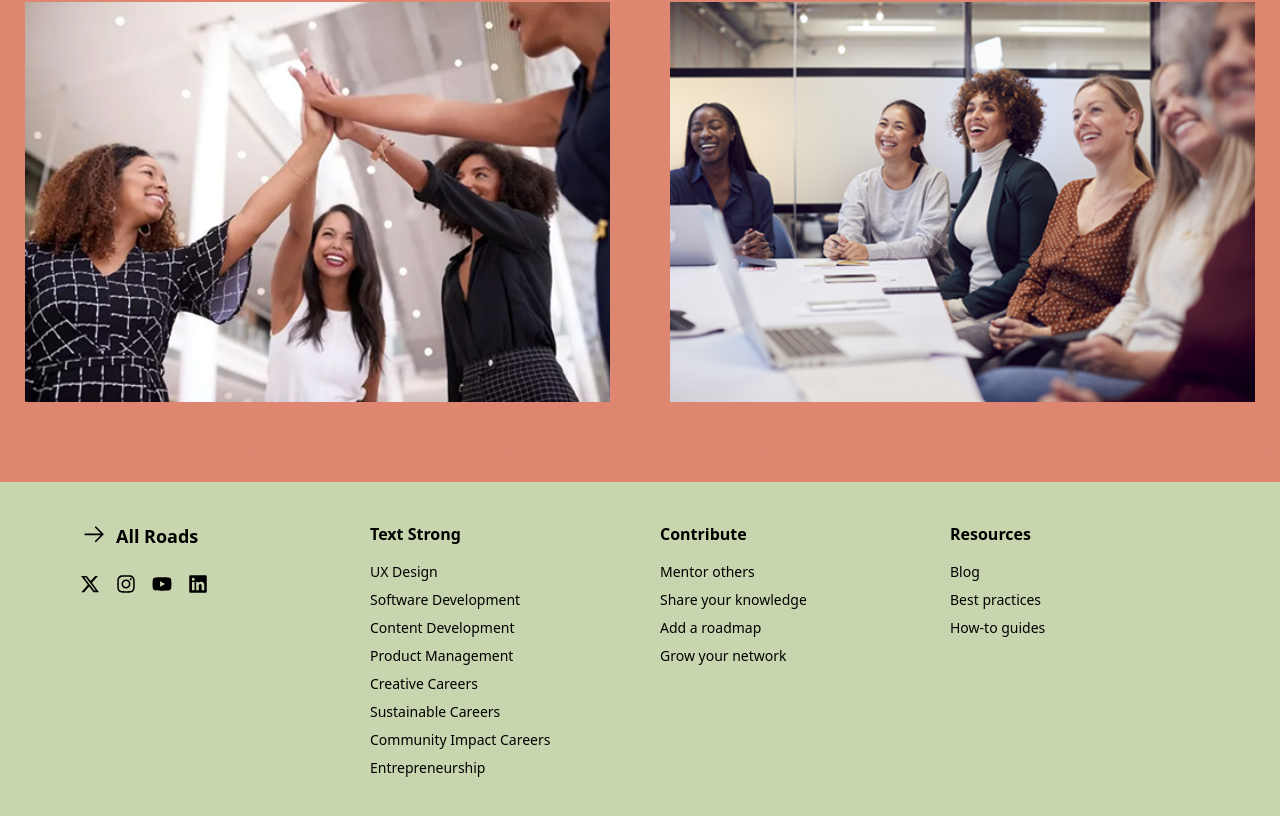
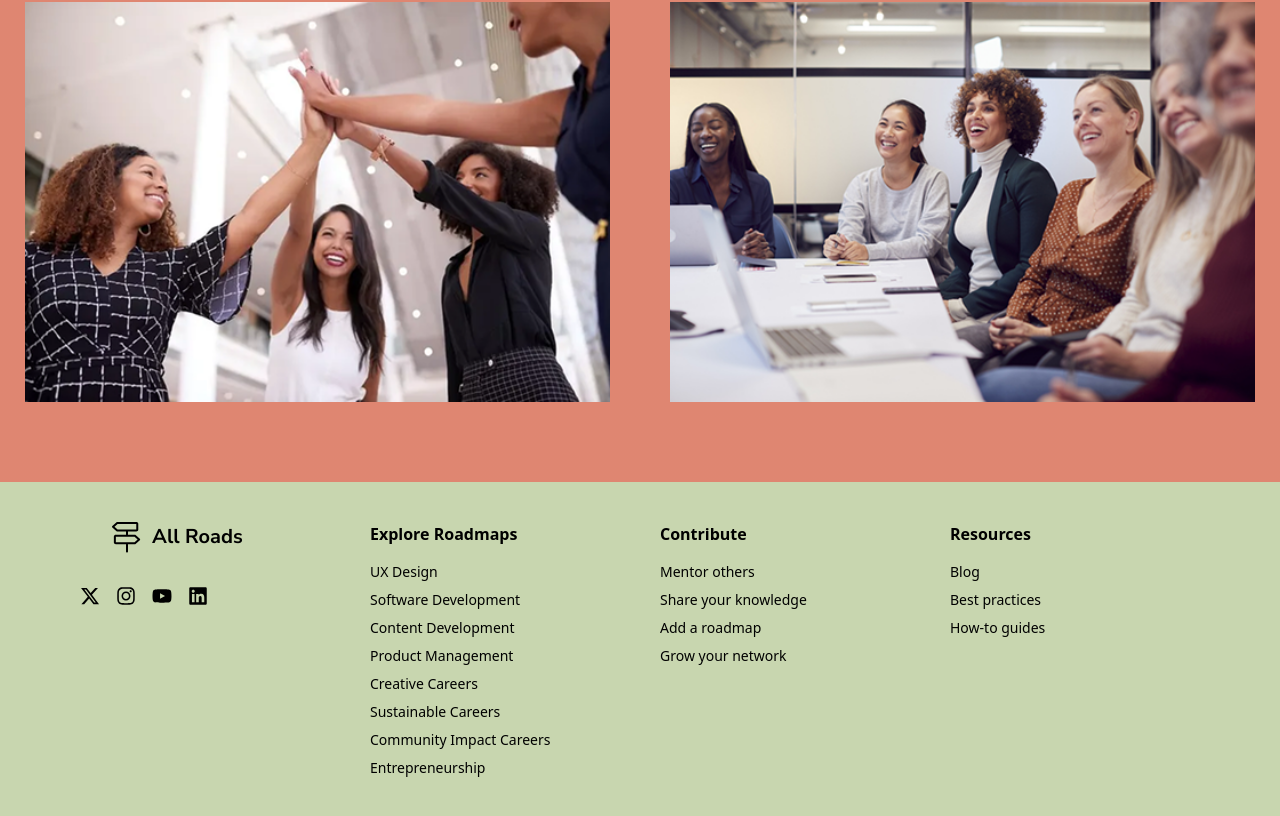
Before and after one commit to cherryontech/salted-caramel, a React (Vite) app: page / in a window 1280 px wide. Shown: the part 822-1638 px from the top of the page. Built offline with nearby package versions, Linux system fonts and the light colour scheme.

Commit message:
Fixed the logo and Explore Roadmaps title in the footer

```diff
--- a/package.json
+++ b/package.json
@@ -5,7 +5,7 @@
   "type": "module",
   "scripts": {
     "dev": "vite",
-    "build": "tsc -b && vite build",
+    "build": "vite build",
     "lint": "eslint .",
     "preview": "vite preview"
   },
--- a/src/components/Footer.tsx
+++ b/src/components/Footer.tsx
@@ -1,5 +1,5 @@
 import { FaXTwitter, FaInstagram, FaYoutube, FaLinkedin } from 'react-icons/fa6';
-
+import Logo from "./Logo";
 
 const Footer = () => {
     return(
@@ -8,12 +8,12 @@ const Footer = () => {
 
         {/* Logo + Socials */}
             <div>
-                <div className="flex items-center gap-2 mb-6">
-                <svg xmlns="http://www.w3.org/2000/svg" fill="none" viewBox="0 0 24 24" strokeWidth={1.5} stroke="currentColor" className="w-7 h-7">
-                    <path strokeLinecap="round" strokeLinejoin="round" d="M13.5 4.5l6 6m0 0l-6 6m6-6H4.5" />
-                </svg>
-
-                <span className="font-semibold text-lg">All Roads</span>
+                <div className="flex">
+                <Logo/>
+                <span className="font-nunito font-bold ml-2 whitespace-nowrap text-[20px]">
+                {" "}
+                All Roads
+                </span>
             </div>
 
             <div className="flex items-center gap-4 text-xl">
@@ -25,9 +25,9 @@ const Footer = () => {
             </div>
 
 
-            {/* Text Strong */}
+            {/* Explore Roadmaps */}
             <div>
-                <h3 className="font-semibold mb-4">Text Strong</h3>
+                <h3 className="font-semibold mb-4">Explore Roadmaps</h3>
                 <ul className="space-y-2 text-sm">
                     <li>UX Design</li>
                     <li>Software Development</li>
```
Also changed, not shown: 1 other file (tests, documents, lock files or other folders).
